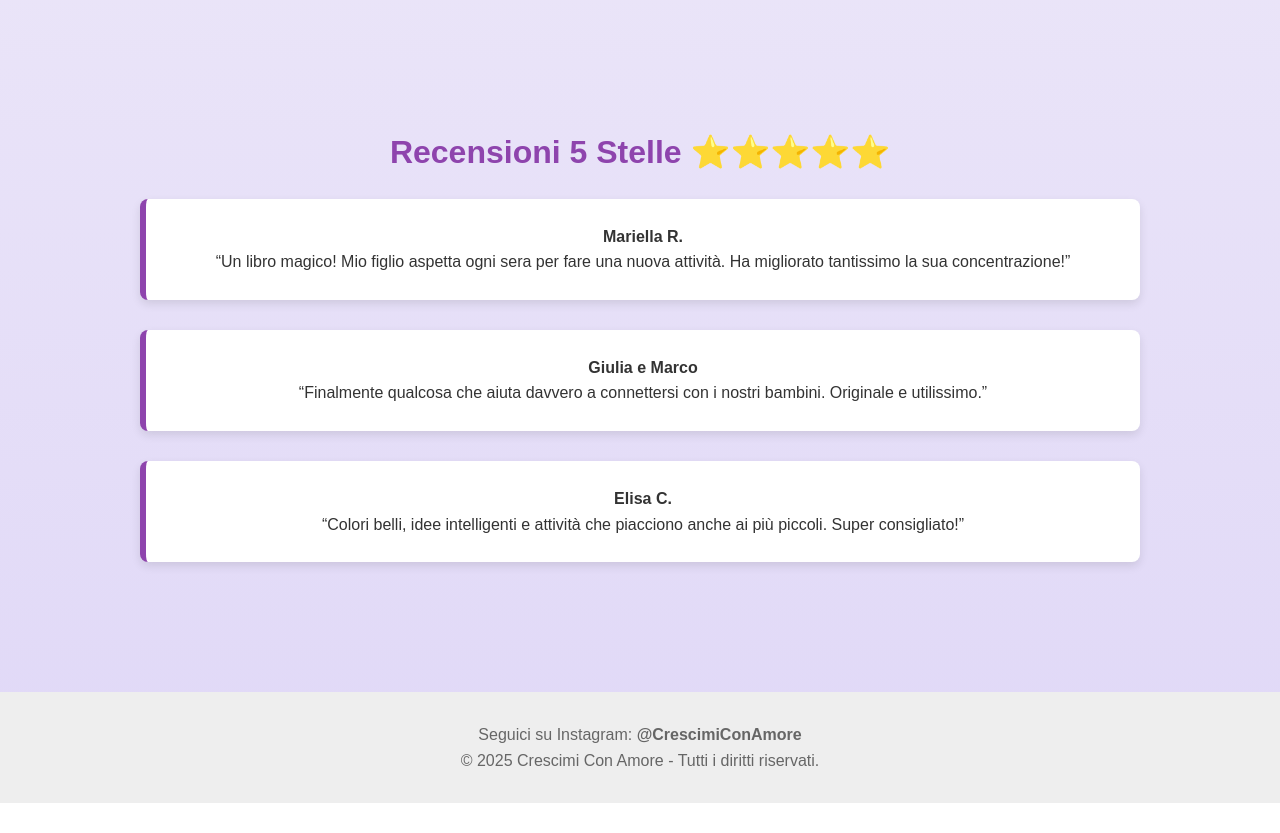
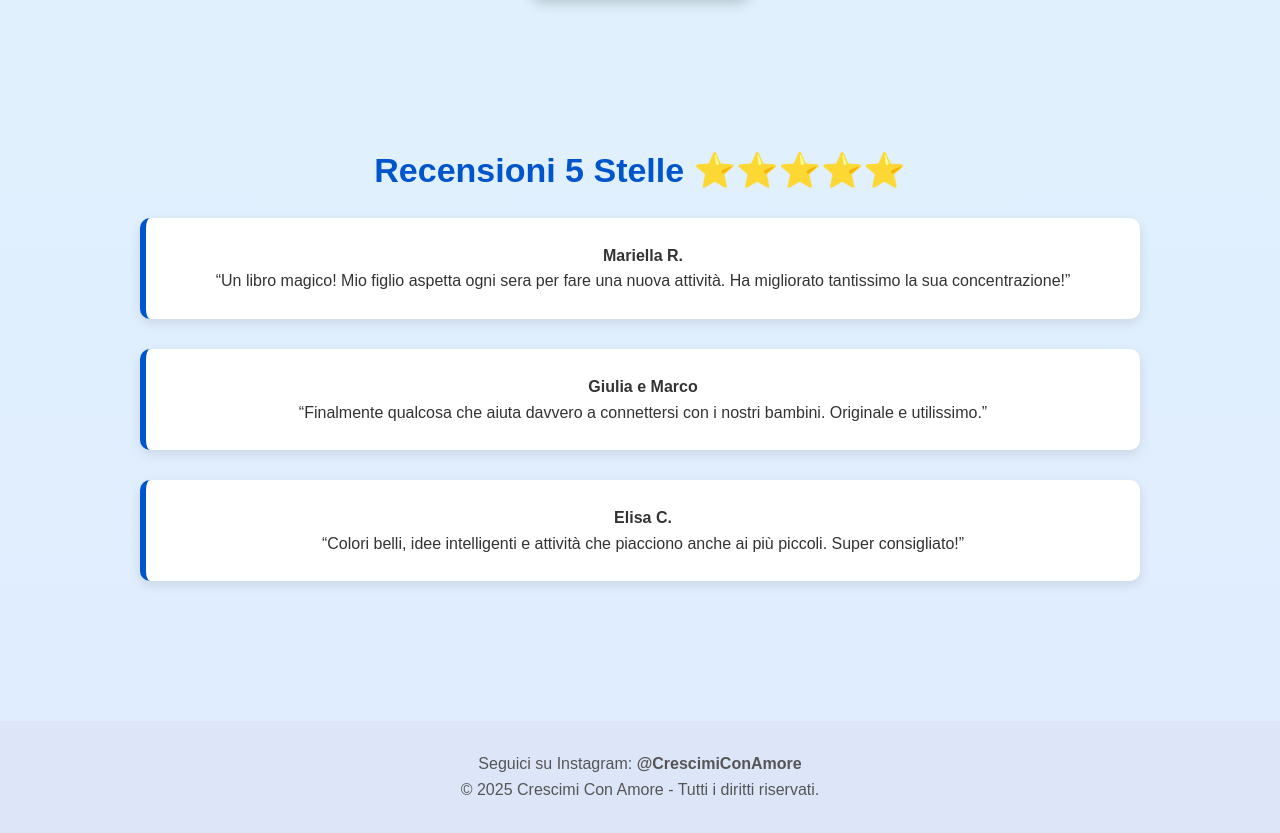
Before and after one commit to CrescimiConAmore/crescimi-con-amore, a plain HTML site: page index.html in a window 1280 px wide. Shown: the part 1007-1840 px from the top of the page. Before the commit the page ends 1810 px from the top, so only its background shows below. Drawn offline with Linux system fonts and the light colour scheme.

Commit message:
Update index.html

```diff
--- a/index.html
+++ b/index.html
@@ -5,39 +5,43 @@
   <meta name="viewport" content="width=device-width, initial-scale=1.0">
   <title>Crescimi Con Amore</title>
   <style>
+    html {
+      scroll-behavior: smooth;
+    }
     body {
       font-family: 'Arial', sans-serif;
       margin: 0;
       padding: 0;
-      background: linear-gradient(to bottom, #f6f3fa, #e0d8f7);
+      background: linear-gradient(180deg, #e0f7fa, #e0ecff);
       color: #333;
       line-height: 1.6;
       overflow-x: hidden;
     }
     header {
-      background: linear-gradient(90deg, #9b59b6, #8e44ad);
+      background: linear-gradient(90deg, #0077ff, #0055cc);
       color: white;
       padding: 70px 20px;
       text-align: center;
-      box-shadow: 0 4px 10px rgba(0, 0, 0, 0.2);
+      box-shadow: 0 4px 12px rgba(0, 0, 0, 0.3);
       animation: fadeInDown 1s ease-out;
     }
     h1 {
-      font-size: 46px;
+      font-size: 48px;
       margin-bottom: 10px;
+      animation: fadeIn 1.2s ease-out;
     }
     h2 {
-      color: #8e44ad;
-      font-size: 32px;
+      color: #0055cc;
+      font-size: 34px;
       margin-bottom: 20px;
-      animation: fadeIn 1.2s ease-out;
+      animation: fadeIn 1.4s ease-out;
     }
     p {
       font-size: 20px;
       margin-bottom: 20px;
     }
     .button {
-      background-color: #8e44ad;
+      background-color: #0055cc;
       color: white;
       padding: 14px 28px;
       text-decoration: none;
@@ -46,11 +50,11 @@
       margin-top: 20px;
       font-size: 20px;
       transition: background-color 0.3s ease, transform 0.3s ease;
-      box-shadow: 0 6px 10px rgba(0, 0, 0, 0.1);
+      box-shadow: 0 6px 12px rgba(0,0,0,0.2);
       animation: pulse 2s infinite;
     }
     .button:hover {
-      background-color: #a569bd;
+      background-color: #3399ff;
       transform: scale(1.1);
     }
     section {
@@ -58,23 +62,25 @@
       max-width: 1000px;
       margin: 0 auto;
       text-align: center;
+      animation: fadeInUp 1.5s ease-out;
     }
     .review {
-      background-color: #fff;
-      border-left: 6px solid #8e44ad;
+      background-color: #ffffff;
+      border-left: 6px solid #0055cc;
       padding: 25px;
       margin-bottom: 30px;
-      border-radius: 8px;
-      box-shadow: 0 4px 10px rgba(0,0,0,0.1);
-      animation: fadeInUp 1s ease-out;
+      border-radius: 10px;
+      box-shadow: 0 4px 12px rgba(0,0,0,0.1);
+      animation: fadeIn 1.8s ease-out;
     }
     footer {
-      background-color: #eee;
+      background-color: #dde6f9;
       text-align: center;
       padding: 30px;
-      color: #666;
+      color: #555;
       font-size: 16px;
-      margin-top: 40px;
+      margin-top: 50px;
+      animation: fadeInUp 2s ease-out;
     }
 
     /* Animazioni */
```
